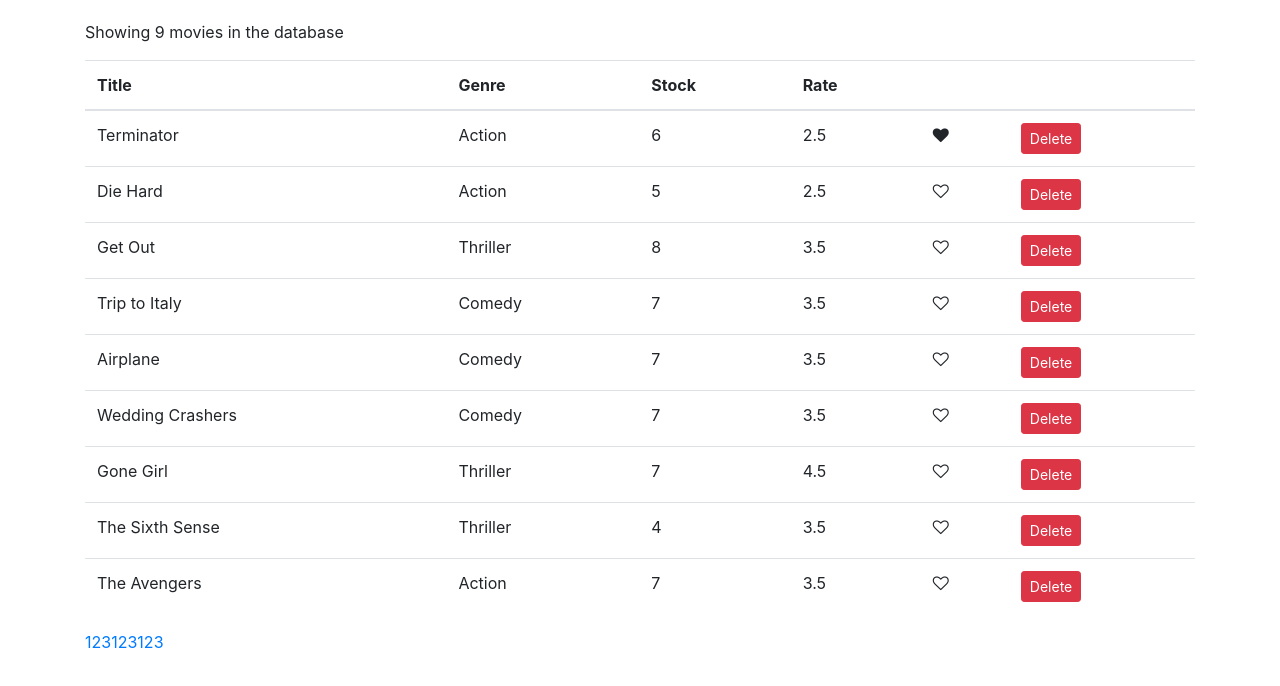
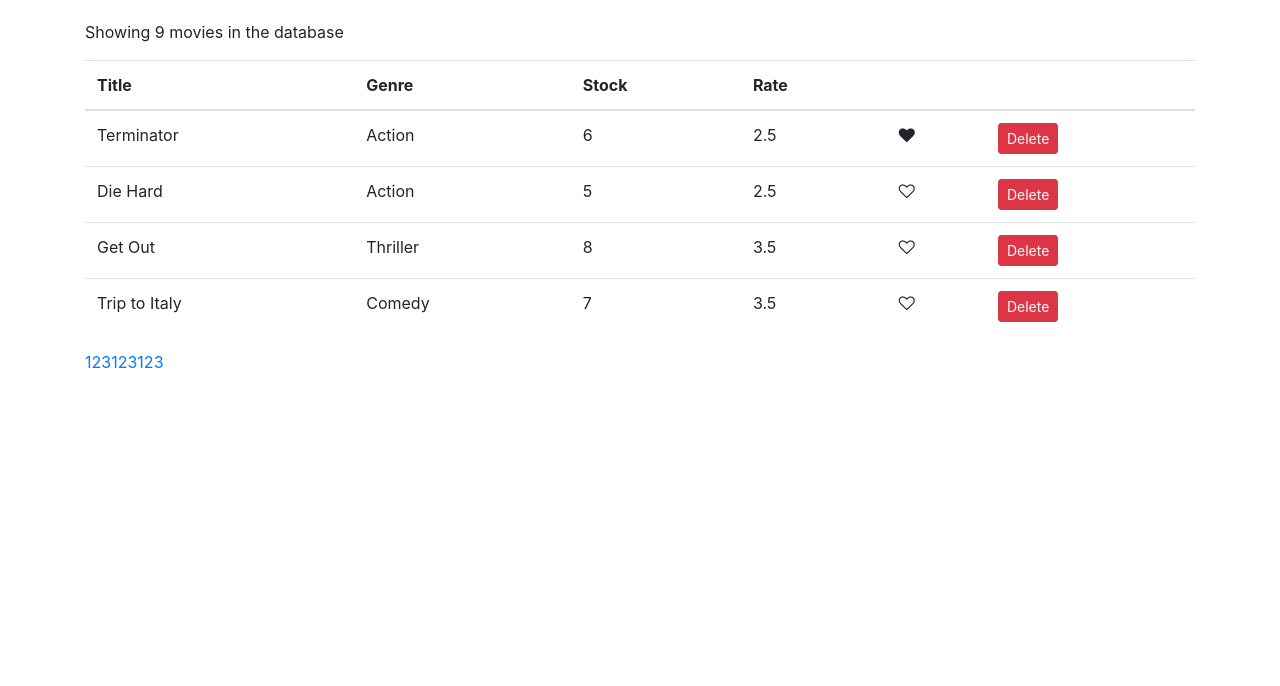
Before and after one commit to kundankarthik77/React, a React (Create React App) app in the folder first-app/counter-app/vidly/: page / in a window 1280 px wide. Shown: the top 686 px of the page. Built offline with nearby package versions, Linux system fonts and the light colour scheme.

Commit message:
exported paginate and under render method made changes to filter movies count per page using Paginating data

```diff
--- a/first-app/counter-app/vidly/src/components/movies.jsx
+++ b/first-app/counter-app/vidly/src/components/movies.jsx
@@ -2,6 +2,7 @@ import React, { Component } from "react";
 import Like from "./common/like";
 import { getMovies } from "../services/fakeMovieService";
 import Pagination from "./common/pagination";
+import { paginate } from "../utils/paginate";
 
 class Movies extends Component {
   state = {
@@ -35,10 +36,11 @@ class Movies extends Component {
 
   render() {
     const { length: count } = this.state.movies;
-    const { pageSize, currentPage } = this.state;
+    const { pageSize, currentPage, movies: allMovies } = this.state;
 
     if (count === 0) return <p>There are no movies in the database.</p>;
 
+    const movies = paginate(allMovies, currentPage, pageSize);
     return (
       <React.Fragment>
         <p>Showing {count} movies in the database</p>
@@ -54,7 +56,7 @@ class Movies extends Component {
             </tr>
           </thead>
           <tbody>
-            {this.state.movies.map((movie) => (
+            {movies.map((movie) => (
               <tr key={movie._id}>
                 <td>{movie.title}</td>
                 <td>{movie.genre.name}</td>
```
